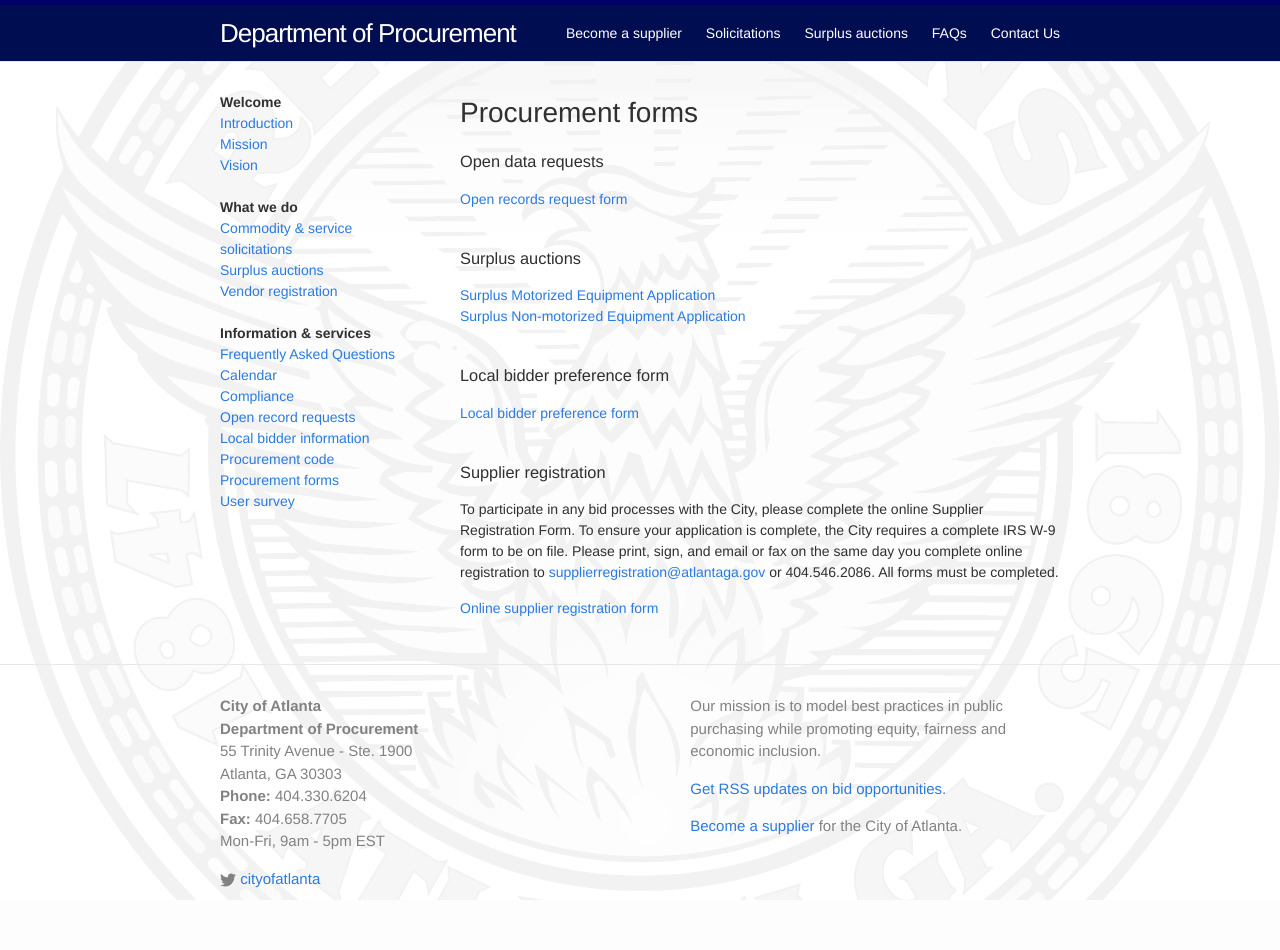
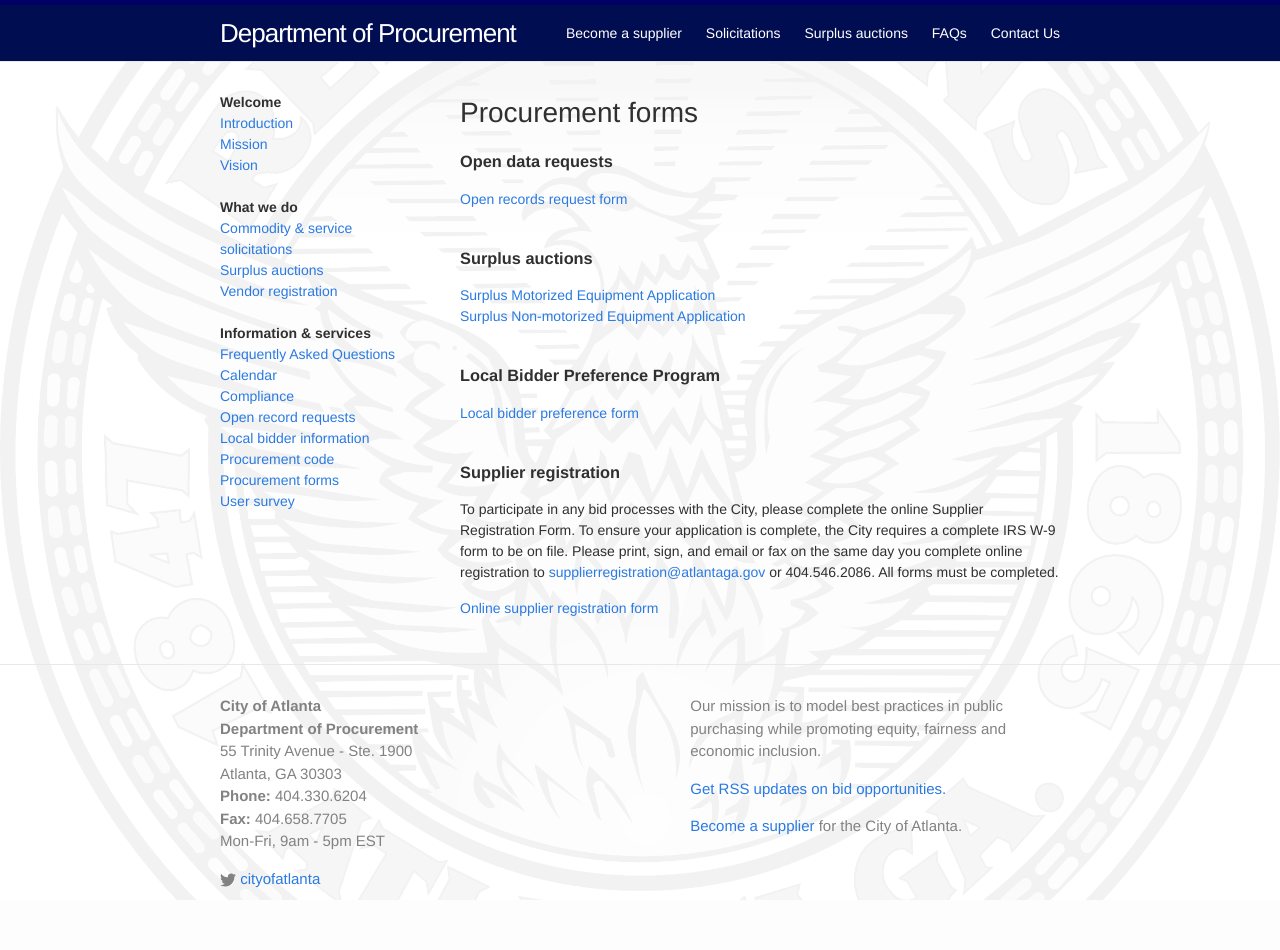
Before and after one commit to codeforamerica/atlanta-procurement-www, a Jekyll site: the page built from procurement-forms/index.md, in a window 1280 px wide. Built offline with Jekyll 4.4.1, drawn with Linux system fonts in a browser that asks for light colours; nearby versions of some CDN libraries.

Commit message:
Be bold.

```diff
--- a/procurement-forms/index.md
+++ b/procurement-forms/index.md
@@ -6,23 +6,23 @@ published: true
 ---
 # Procurement forms
 
-### Open data requests
+### **Open data requests**
 
 [Open records request form](http://atlantaga.gov/modules/showdocument.aspx?documentid=15595)
 <br><br>
 
-### Surplus auctions
+### **Surplus auctions**
 
 [Surplus Motorized Equipment Application](http://atlantaga.gov/modules/showdocument.aspx?documentid=6816)
 [Surplus Non-motorized Equipment Application](http://atlantaga.gov/modules/showdocument.aspx?documentid=6817)
 <br><br>
 
-### Local bidder preference form
+### **Local Bidder Preference Program**
 
 [Local bidder preference form](http://atlantaga.gov/modules/showdocument.aspx?documentid=5547)
 <br><br>
 
-### Supplier registration
+### **Supplier registration**
 
 To participate in any bid processes with the City, please complete the online Supplier Registration Form. To ensure your application is complete, the City requires a complete IRS W-9 form to be on file. Please print, sign, and email or fax on the same day you complete online registration to [supplierregistration@atlantaga.gov](mailto:supplierregistration@atlantaga.gov) or 404.546.2086. All forms must be completed.
 
```
